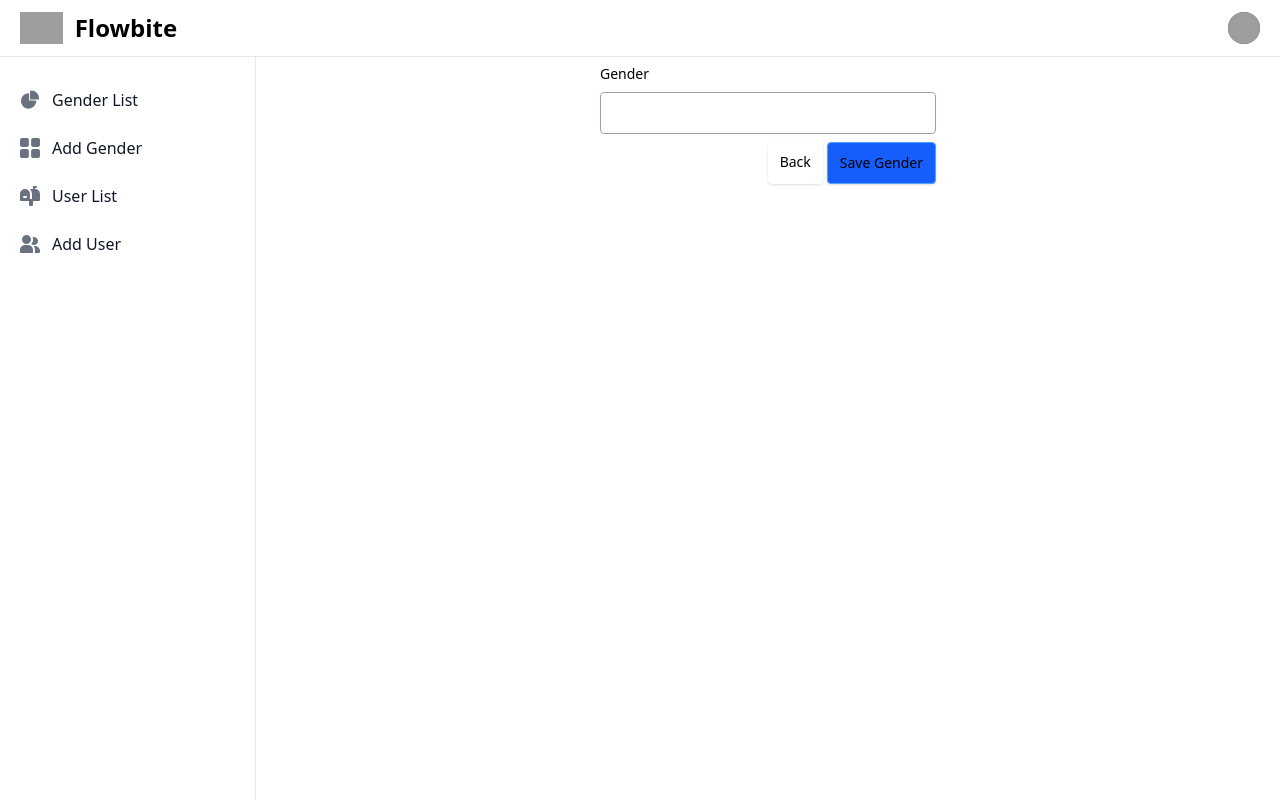
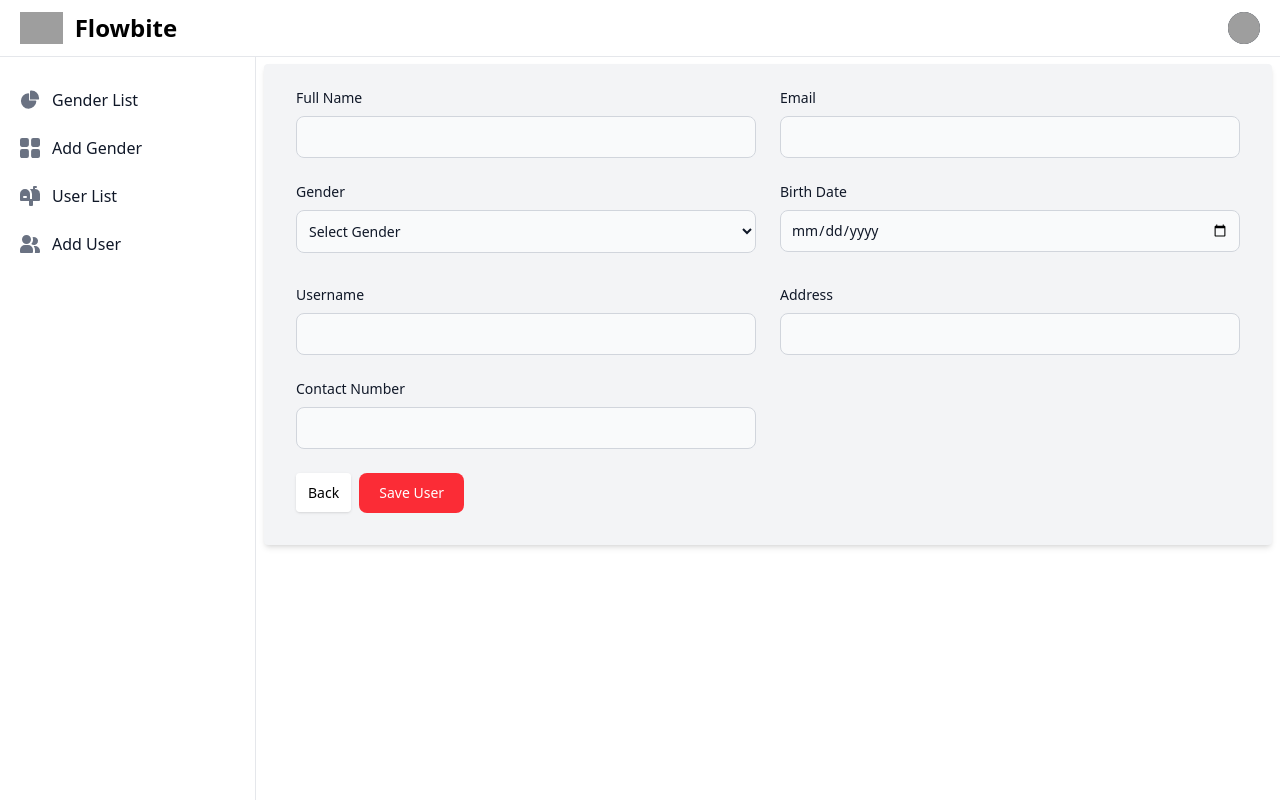
Before and after one commit to MariaCrystala/grouptwosite, a Django app: template crud/templates/user/EditUser.html in a window 1280 px wide. Run offline with Django 4.2, Linux system fonts and the light colour scheme; the template is opened without the code that fills it, so the values that code supplies are empty; parts of the project's set-up code (start-up, migrations or seed data) failed here and were passed over; grey boxes are pictures that could not be loaded.

Commit message:
Edit User/Delete User

```diff
--- a/crud/models.py
+++ b/crud/models.py
@@ -20,8 +20,8 @@ class Users(models.Model):
     birth_date = models.DateField(blank=False)
     address = models.CharField(max_length=255, blank=False)
     contact_number = models.CharField(max_length=55, blank=False)
-    email = models.EmailField(max_length=55, blank=True)
+    email = models.EmailField(max_length=55, blank=True, null=True)
     username = models.CharField(max_length=55, blank=False, unique=True)
-    password = models.CharField(max_length=255, blank=False)
+    password = models.CharField(max_length=255, blank=False, null=False)
     created_at = models.DateTimeField(auto_now_add=True)
     updated_at = models.DateTimeField(auto_now=True)
--- a/crud/static/css/output.css
+++ b/crud/static/css/output.css
@@ -7,9 +7,12 @@
       "Segoe UI Emoji", "Segoe UI Symbol", "Noto Color Emoji";
     --font-mono: ui-monospace, SFMono-Regular, Menlo, Monaco, Consolas, "Liberation Mono",
       "Courier New", monospace;
+    --color-red-300: oklch(80.8% 0.114 19.571);
     --color-red-400: oklch(70.4% 0.191 22.216);
     --color-red-500: oklch(63.7% 0.237 25.331);
     --color-red-600: oklch(57.7% 0.245 27.325);
+    --color-red-700: oklch(50.5% 0.213 27.518);
+    --color-red-800: oklch(44.4% 0.177 26.899);
     --color-green-100: oklch(96.2% 0.044 156.743);
     --color-green-200: oklch(92.5% 0.084 155.995);
     --color-green-500: oklch(72.3% 0.219 149.579);
@@ -45,6 +48,7 @@
     --font-weight-normal: 400;
     --font-weight-medium: 500;
     --font-weight-semibold: 600;
+    --font-weight-bold: 700;
     --radius-sm: 0.25rem;
     --radius-md: 0.375rem;
     --radius-lg: 0.5rem;
--- a/crud/templates/user/EditUser.html
+++ b/crud/templates/user/EditUser.html
@@ -1,23 +1,58 @@
 {% extends "layout/base.html" %}
 
-{% block 'title' %} Edit User Page {% endblock 'title' %}
+{% block 'title' %}Edit User{% endblock 'title' %}
 
 {% block 'content' %}
+
 {% include "include/sidebar.html" %}
 {% include "include/ToastMessage.html" %}
 
 <div class="p-2 sm:ml-64 mt-16 md:mt-14">
-    <form action="#" method="post">
-        {% csrf_token %}
-        <div class="mx-auto w-full md:w-1/3 md-2">
-            <label for="gender" class="block text-sm font-medium mb-2">Gender</label>
-            <input type="text" class="bg-white mb-2 px-3 py-2.5 border border-gray-400 text-black block text-sm font-medium rounded-sm w-full focus:outline-none focus:ring-blue-500 focus:border-blue-500 " name="gender" id="gender" value="{{ gender.gender }}"/>
-            <div class="flex justify-end">
-                <a href="#" class="bg-white text-sm font-medium text-black px-3 py-2.5 rounded-sm shadow-sm mr-1 cursor-pointer hover:bg-gray-100 hover:outline-none">Back</a>
-                <button type="submit" class="bg-blue-600 border hover:bg-blue-700 border-blue-400 text-black block font-medium text-sm rounded-sm px-3 py-2.5 shadow-sm cursor-pointer">Save Gender</button>
+    <div class="relative overflow-x-auto bg-gray-100 shadow-md rounded px-8 pt-6 pb-8 mb-4">
+        <form method="POST" action="/user/edit/{{user.user_id}}">
+            {% csrf_token %}
+            <div class="grid gap-6 mb-6 md:grid-cols-2">
+                <div>
+                    <label for="full_name" class="block mb-2 text-sm font-medium text-gray-900 dark:text-shadow-black">Full Name</label>
+                    <input type="text" class="bg-gray-50 border border-gray-300 text-gray-900 text-sm rounded-lg focus:ring-blue-500 focus:border-blue-500 block w-full p-2.5 dark:bg-gray-700 dark:border-gray-600 dark:placeholder-gray-400 dark:text-white dark:focus:ring-blue-500 dark:focus:border-blue-500" name="full_name" id="full_name" value="{{user.full_name}}" />
+                </div>
+                <div>
+                    <label for="email" class="block mb-2 text-sm font-medium text-gray-900 dark:text-black">Email</label>
+                    <input type="text" class="bg-gray-50 border border-gray-300 text-gray-900 text-sm rounded-lg focus:ring-blue-500 focus:border-blue-500 block w-full p-2.5 dark:bg-gray-700 dark:border-gray-600 dark:placeholder-gray-400 dark:text-white dark:focus:ring-blue-500 dark:focus:border-blue-500" name="email" id="email" value="{{ user.email }}" />
+                </div>
+                <div>
+                    <label for="gender" class="block mb-2 text-sm font-medium text-gray-900 dark:text-black">Gender</label>
+                    <select name="gender" id="gender"  class="bg-gray-50 border border-gray-300 text-gray-900 text-sm rounded-lg mb-2 px-2 py-2.5 w-full focus:outline-none focus:ring-blue-500 dark:focus:border-blue-500">
+                        <option value="">Select Gender</option>
+                        {% for gender in genders %}
+                            <option value="{{ gender.gender_id }}" {% if gender.gender_id == selected_gender_id %}Selected{% endif %}>{{gender.gender}}</option>
+                        {% endfor %}
+                    </select>
+                </div>
+                <div>
+                    <label for="birth_date" class="block mb-2 text-sm font-medium text-gray-900 dark:text-black">Birth Date</label>
+                    <input type="date" class="bg-gray-50 border border-gray-300 text-gray-900 text-sm rounded-lg focus:ring-blue-500 focus:border-blue-500 block w-full p-2.5 dark:bg-gray-700 dark:border-gray-600 dark:placeholder-gray-400 dark:text-white dark:focus:ring-blue-500 dark:focus:border-blue-500" name="birth_date" id="birth_date" value="{{ user.birth_date|date:'Y-m-d' }}" />
+                </div>
+                <div>
+                    <label for="username" class="block mb-2 text-sm font-medium text-gray-900 dark:text-black">Username</label>
+                    <input type="text" class="bg-gray-50 border border-gray-300 text-gray-900 text-sm rounded-lg focus:ring-blue-500 focus:border-blue-500 block w-full p-2.5 dark:bg-gray-700 dark:border-gray-600 dark:placeholder-gray-400 dark:text-white dark:focus:ring-blue-500 dark:focus:border-blue-500" name="username" id="username" value="{{user.username}}" />
+                </div>
+                <div>
+                    <label for="address" class="block mb-2 text-sm font-medium text-gray-900 dark:text-black">Address</label>
+                    <input type="text" class="bg-gray-50 border border-gray-300 text-gray-900 text-sm rounded-lg focus:ring-blue-500 focus:border-blue-500 block w-full p-2.5 dark:bg-gray-700 dark:border-gray-600 dark:placeholder-gray-400 dark:text-white dark:focus:ring-blue-500 dark:focus:border-blue-500" name="address" id="address" value="{{ user.address }}" />
+                </div>
+                <div>
+                    <label for="contact_number" class="block mb-2 text-sm font-medium text-gray-900 dark:text-black">Contact Number</label>
+                    <input type="text" class="bg-gray-50 border border-gray-300 text-gray-900 text-sm rounded-lg focus:ring-blue-500 focus:border-blue-500 block w-full p-2.5 dark:bg-gray-700 dark:border-gray-600 dark:placeholder-gray-400 dark:text-white dark:focus:ring-blue-500 dark:focus:border-blue-500" name="contact_number" id="contact_number" value="{{ user.contact_number }}" />
+                </div>
+
             </div>
-        </div>
-    </form>
+
+            <a href="/user/list" class=" bg-white text-sm font-medium text-black px-3 py-2.5 rounded-sm shadow-sm mr-1 cursor-pointer hover:bg-gray-100 hover:outline-none ">Back</a>
+            <button type="submit" class="text-white bg-red-500 hover:bg-red-600 focus:ring-4 focus:outline-none focus:ring-blue-300 font-medium rounded-lg text-sm w-full sm:w-auto px-5 py-2.5 text-center dark:bg-blue-600 dark:hover:bg-blue-700 dark:focus:ring-blue-800">Save User</button>
+        </form>
+
+    </div>
 </div>
 
 
--- a/crud/templates/user/UsersList.html
+++ b/crud/templates/user/UsersList.html
@@ -34,8 +34,8 @@ Users List
                     <td class="px-6 py-3">{{ user.email }}</td>
                     <td class="px-6 py-3">
                         <div class="inline-flex shadow-sm">
-                            <a href="#" class="bg-blue-600 px-3 py-2.5 font-medium text-sm text-white hover:bg-blue-700 rounded-s-sm hover:outline-none">Edit</a>
-                            <a href="#" class="bg-red-500 px-3 py-2.5 font-medium text-sm text-white hover:bg-red-600 rounded-e-sm hover:outline-none">Delete</a>
+                            <a href="/user/edit/{{user.user_id}}" class="bg-blue-600 px-3 py-2.5 font-medium text-sm text-white hover:bg-blue-700 rounded-s-sm hover:outline-none">Edit</a>
+                            <a href="/user/delete/{{user.user_id}}" class="bg-red-500 px-3 py-2.5 font-medium text-sm text-white hover:bg-red-600 rounded-e-sm hover:outline-none">Delete</a>
                         </div>
                     </td>
                 </tr>
--- a/crud/urls.py
+++ b/crud/urls.py
@@ -8,4 +8,6 @@ urlpatterns = [
     path('gender/delete/<int:genderId>', views.delete_gender),
     path('user/list', views.user_list),
     path('user/add', views.add_user),
+    path('user/edit/<int:userId>', views.user_edit),
+    path('user/delete/<int:userId>', views.user_delete),
 ]
```
Also changed, not shown: other parts of crud/static/css/output.css (+26 -45 lines), crud/templates/user/AddUser.html (+7 -7 lines), crud/templates/user/DeleteUser.html (+60 -0 lines), crud/views.py (+133 -2 lines).
